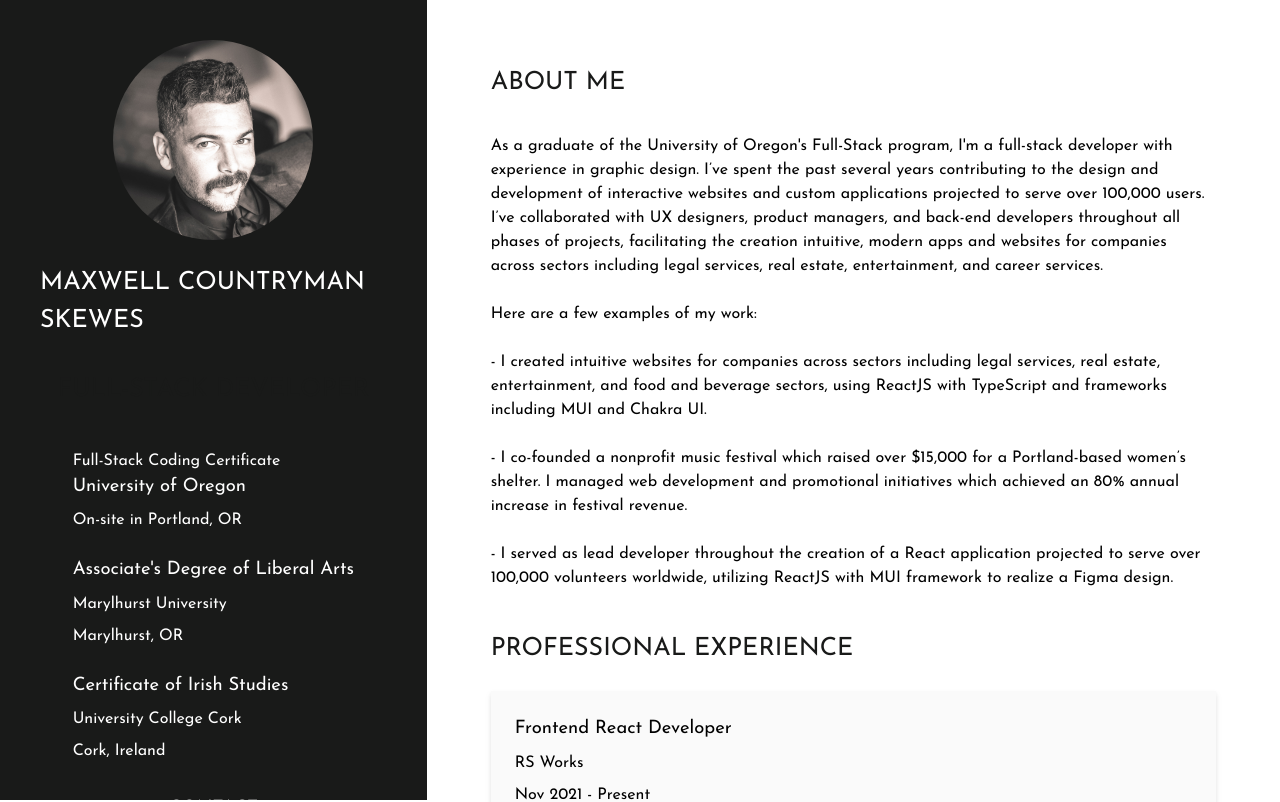
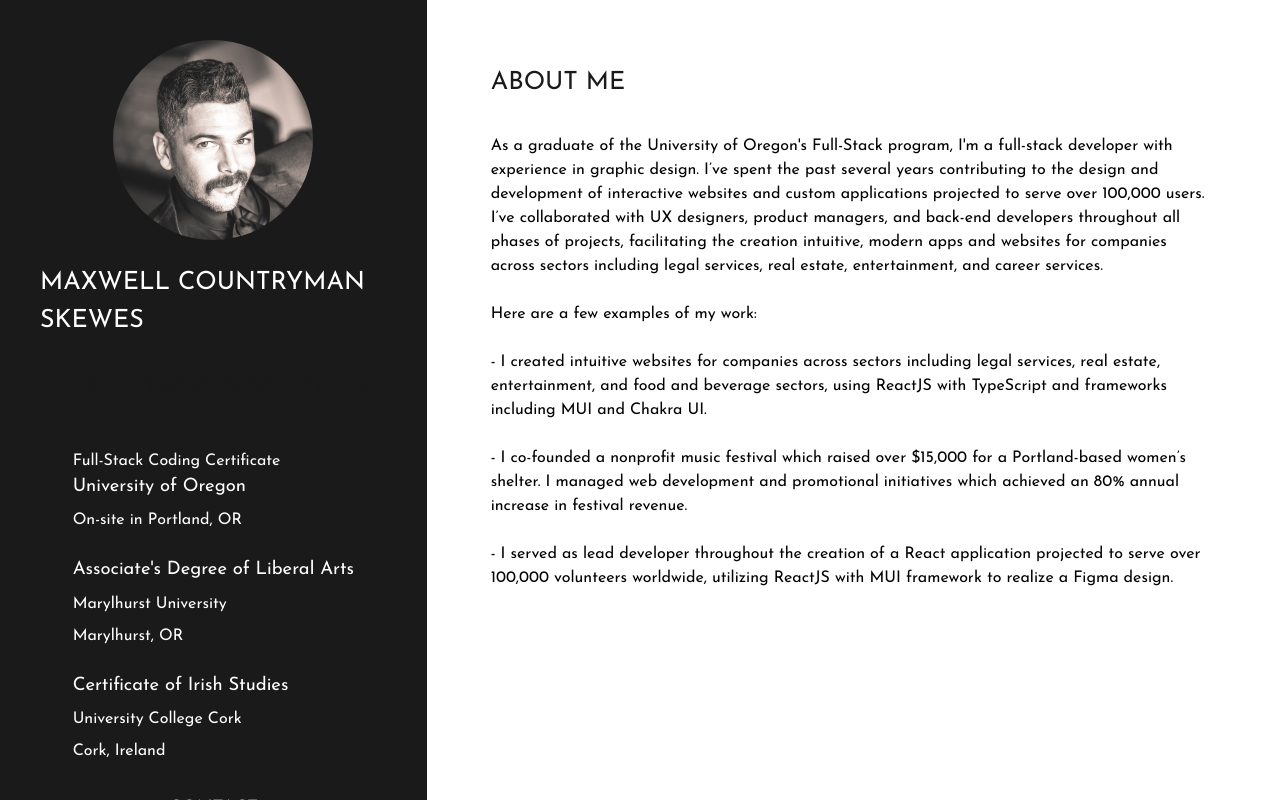
Before and after one commit to maxskewes/maxskewes.com, a Next.js app: page / in a window 1280 px wide. Shown: the top 802 px of the page. Built offline with nearby package versions, Linux system fonts and the light colour scheme.

Commit message:
commented out ts error

```diff
--- a/app/components/education.tsx
+++ b/app/components/education.tsx
@@ -9,7 +9,7 @@ type EducationProps = {
       dates: string;
       location: string;
       description: string;
-      highlights: string[];
+      highlights: string;
       skills: string;
     }];
   };
--- a/app/page.tsx
+++ b/app/page.tsx
@@ -7,7 +7,7 @@ const Page: React.FC = () => {
 	return (
 		<div>
 			<AboutMe data={aboutMe} skills={skills} />
-			<ProfessionalExperience data={professionalData} />
+			{/* <ProfessionalExperience data={professionalData} /> */}
 		</div>
 	);
 };
```
